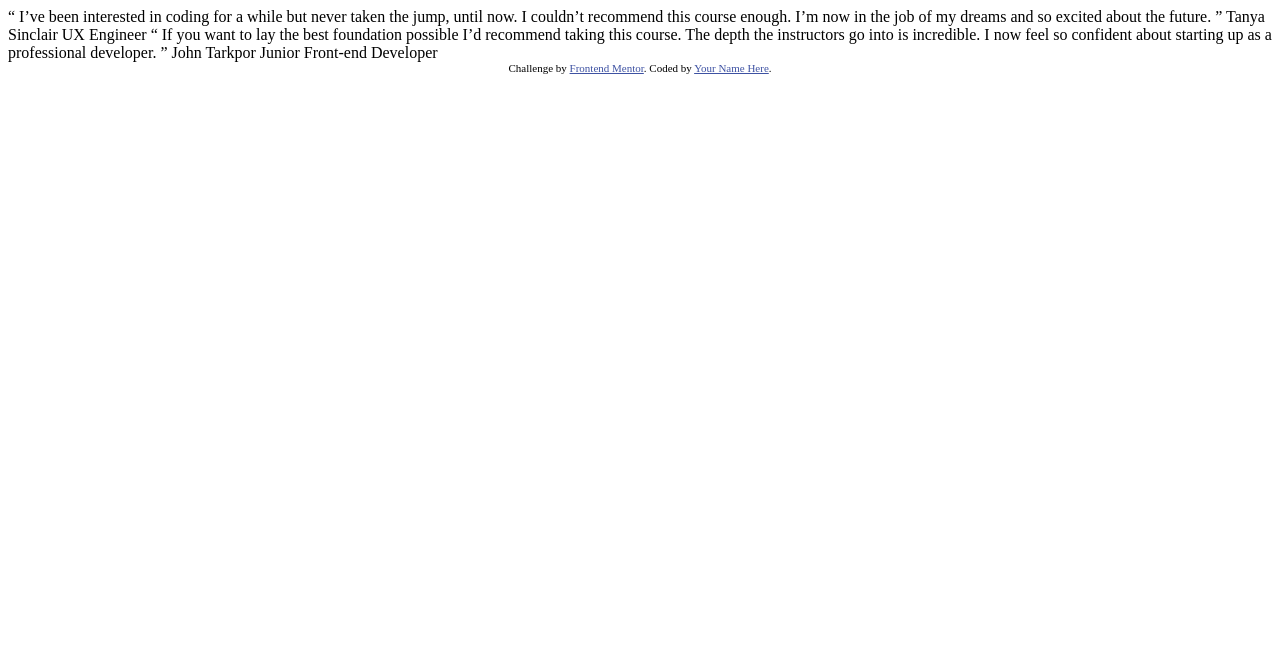
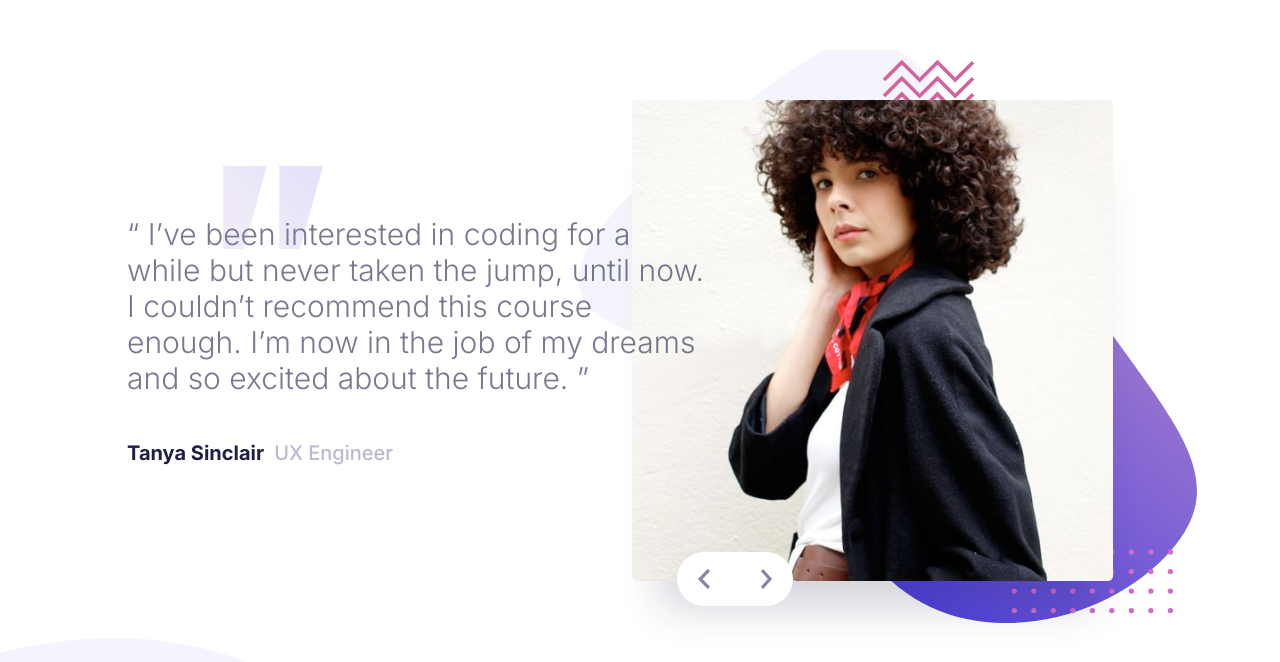
Before and after one commit to sanketcharanpahadi/coding-bootcamp-testimonial-slider, a plain HTML site: page index.html in a window 1280 px wide. Drawn offline with Linux system fonts and the light colour scheme.

Commit message:
index file updated

```diff
--- a/index.html
+++ b/index.html
@@ -1,38 +1,49 @@
 <!DOCTYPE html>
 <html lang="en">
-<head>
-  <meta charset="UTF-8">
-  <meta name="viewport" content="width=device-width, initial-scale=1.0"> <!-- displays site properly based on user's device -->
+  <head>
+    <meta charset="UTF-8" />
+    <meta name="viewport" content="width=device-width, initial-scale=1.0" />
+    <!-- displays site properly based on user's device -->
 
-  <link rel="icon" type="image/png" sizes="32x32" href="./images/favicon-32x32.png">
+    <link
+      rel="icon"
+      type="image/png"
+      sizes="32x32"
+      href="./images/favicon-32x32.png"
+    />
+    <link rel="stylesheet" href="style.css" />
 
-  <title>Frontend Mentor | Coding Bootcamp Testimonials Slider</title>
+    <title>Frontend Mentor | Coding Bootcamp Testimonials Slider</title>
+  </head>
+  <body>
+    <main>
+      <div class="container">
+        <div class="person-img">
+          <img src="images/image-tanya.jpg" class="person-image" alt="" />
+          <div class="slider">
+            <img src="images/icon-prev.svg" class="prev-btn" alt="" />
+            <img src="images/icon-next.svg" class="next-btn" alt="" />
+          </div>
+        </div>
 
-  <!-- Feel free to remove these styles or customise in your own stylesheet 👍 -->
-  <style>
-    .attribution { font-size: 11px; text-align: center; }
-    .attribution a { color: hsl(228, 45%, 44%); }
-  </style>
-</head>
-<body>
+        <div class="testimonial">
+          <p class="testimony">
+            “ I’ve been interested in coding for a while but never taken the
+            jump, until now. I couldn’t recommend this course enough. I’m now in
+            the job of my dreams and so excited about the future. ”
+          </p>
 
-  “ I’ve been interested in coding for a while but never taken the jump, until now.
-  I couldn’t recommend this course enough. I’m now in the job of my dreams and so
-  excited about the future. ”
+          <img src="images/pattern-quotes.svg" class="quote" alt="" />
 
-  Tanya Sinclair
-  UX Engineer
+          <div class="person">
+            <h1 class="person-name">Tanya Sinclair</h1>
+            <span class="person-role">UX Engineer</span>
+          </div>
+        </div>
+      </div>
+    </main>
 
-  “ If you want to lay the best foundation possible I’d recommend taking this course.
-  The depth the instructors go into is incredible. I now feel so confident about
-  starting up as a professional developer. ”
 
-  John Tarkpor
-  Junior Front-end Developer
-
-  <div class="attribution">
-    Challenge by <a href="https://www.frontendmentor.io?ref=challenge" target="_blank">Frontend Mentor</a>.
-    Coded by <a href="#">Your Name Here</a>.
-  </div>
-</body>
+    <script src="script.js"></script>
+  </body>
 </html>
```
